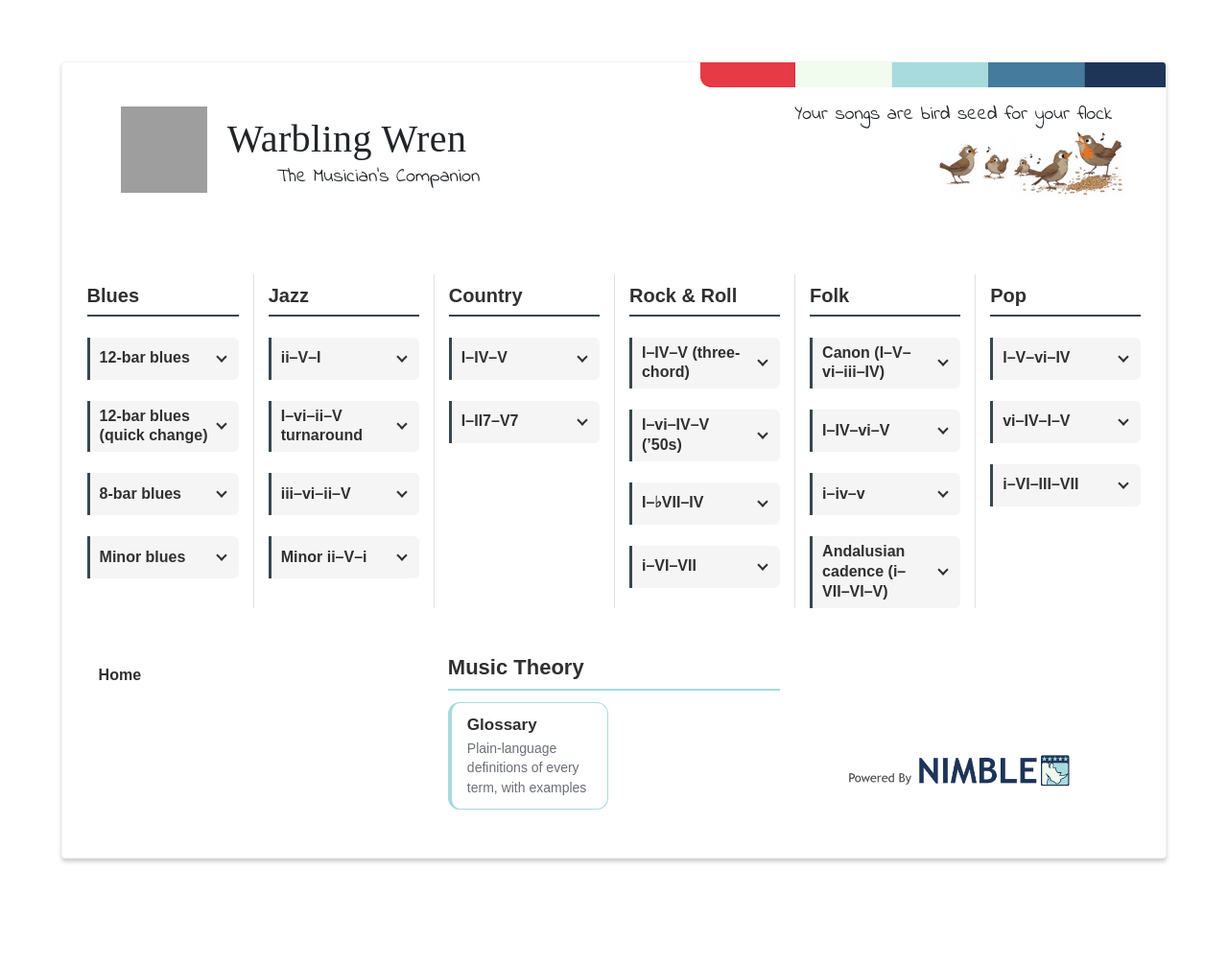
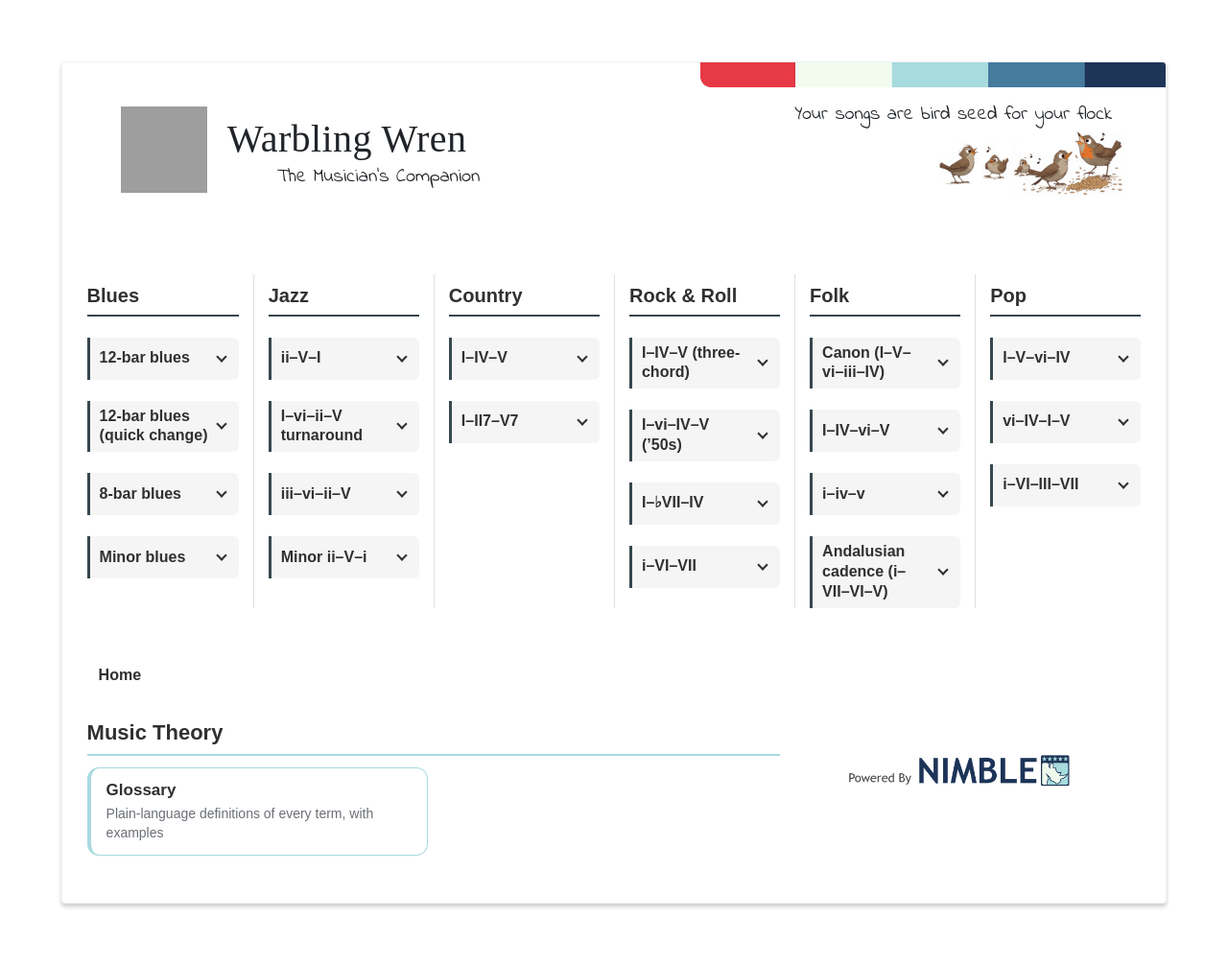
Before and after one commit to warblingwren/warblingwren.github.io, a Jekyll site: the page built from index.html, in a window 1280 px wide. Shown: the whole page at 96% size. Built offline with Jekyll 4.4.1, drawn with Linux system fonts in a browser that asks for light colours; some web fonts are replaced; before the commit the page ends 959 px from its top, so only the background shows below that; grey boxes are pictures that could not be loaded.

Commit message:
update:footer

```diff
--- a/_includes/site_footer.html
+++ b/_includes/site_footer.html
@@ -1,12 +1,14 @@
 <div class="row footer">
     <div class="col-md-8 bottom-left">
         <div class="row">
-            <div class="col-sm-6">
+            <div class="col-md-12">
                 <div class="homelink">
                     <a href="https://{{ page.custom_domain }}">Home</a>
                 </div>
             </div>
-            <div class="col-sm-6">
+        </div>
+        <div class="row">
+            <div class="col-sm-12">
                 {% include theory_menu.html %}
             </div>
         </div>
```
